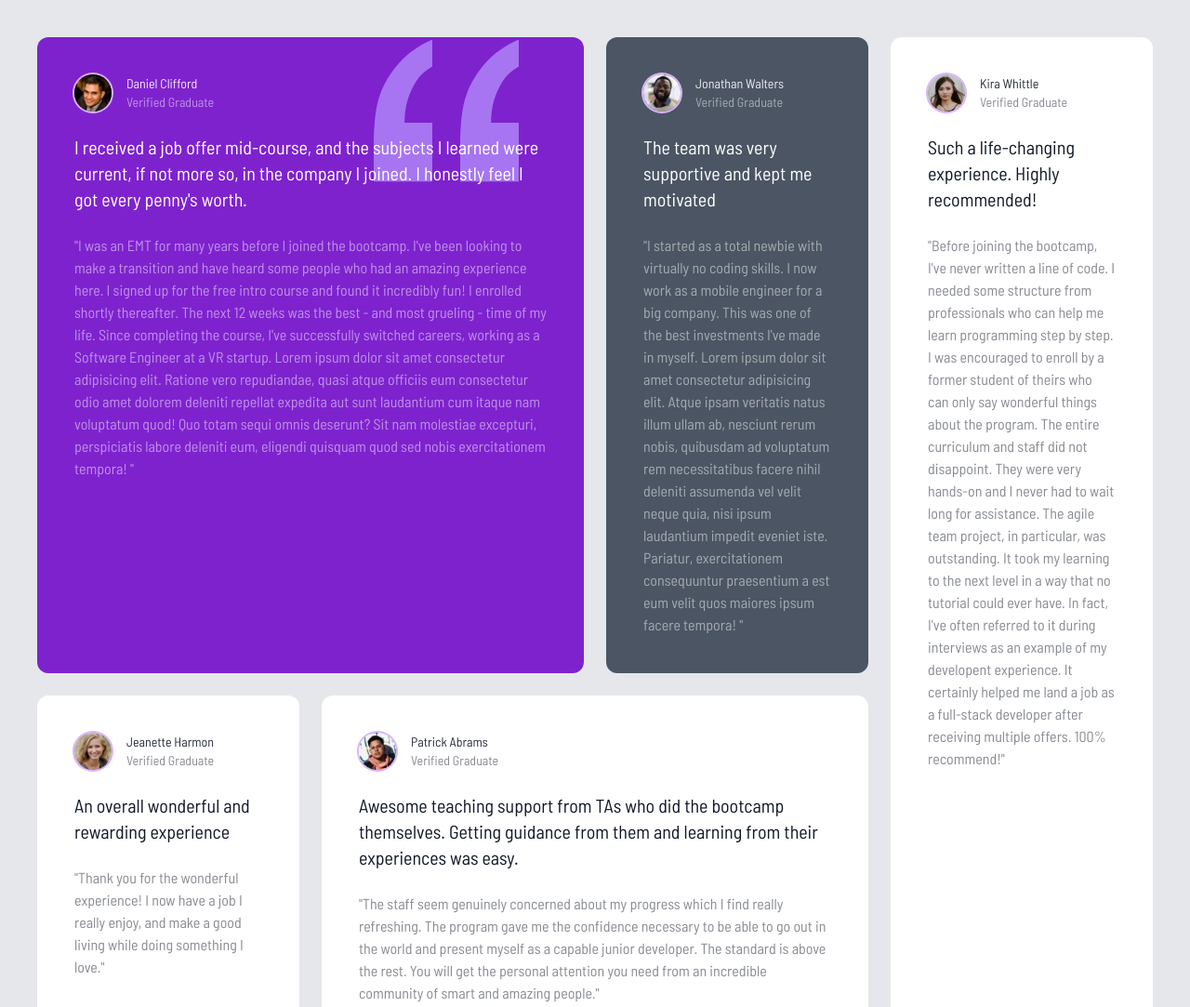
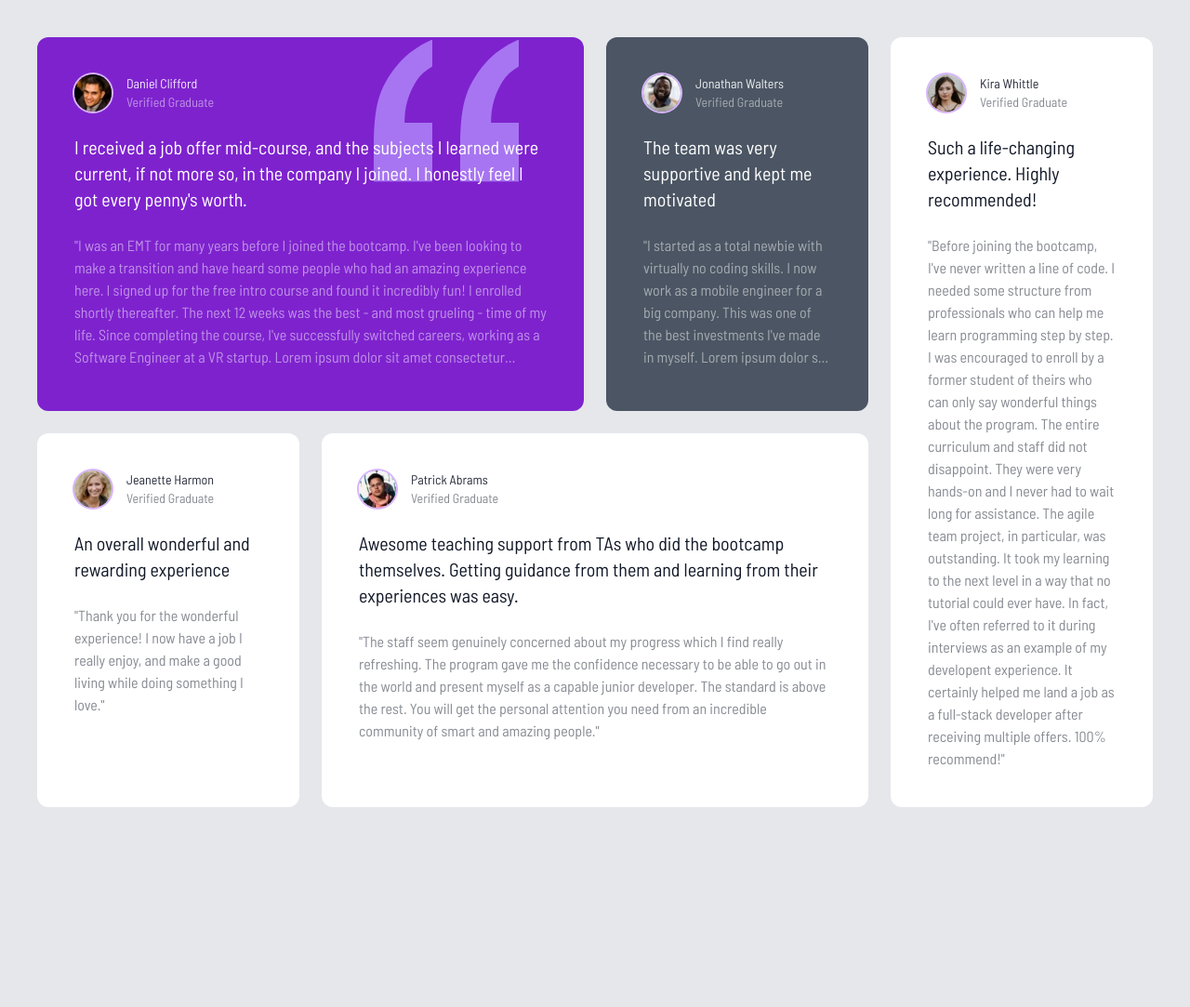
Before and after one commit to bikokwa/testimonial, a website: page src/index.html in a window 1280 px wide. Shown: the top 1083 px of the page at 93% size. After the commit the page ends 908 px from the top, so only its background shows below. Drawn offline with Linux system fonts and the light colour scheme.

Commit message:
line clamp plugin

```diff
--- a/package.json
+++ b/package.json
@@ -11,6 +11,7 @@
   "author": "",
   "license": "ISC",
   "devDependencies": {
+    "@tailwindcss/line-clamp": "^0.4.4",
     "tailwindcss": "^3.4.5"
   }
 }
--- a/src/index.html
+++ b/src/index.html
@@ -49,7 +49,7 @@
           </div>
 
           <!-- Small Text -->
-          <p class="mt-6 opacity-50">
+          <p class="mt-6 opacity-50 line-clamp-6">
             "I was an EMT for many years before I joined the bootcamp. I've been
             looking to make a transition and have heard some people who had an
             amazing experience here. I signed up for the free intro course and
@@ -87,7 +87,7 @@
           </p>
 
           <!-- Small Text -->
-          <p class="mt-6 opacity-50">
+          <p class="mt-6 opacity-50 line-clamp-6">
             "I started as a total newbie with virtually no coding skills. I now
             work as a mobile engineer for a big company. This was one of the
             best investments I've made in myself. Lorem ipsum dolor sit amet
--- a/tailwind.config.js
+++ b/tailwind.config.js
@@ -14,5 +14,5 @@ module.exports = {
       },
     },
   },
-  plugins: [],
+  plugins: [require("@tailwindcss/line-clamp")],
 };
```
Also changed, not shown: css/style.css, 1 other file.
